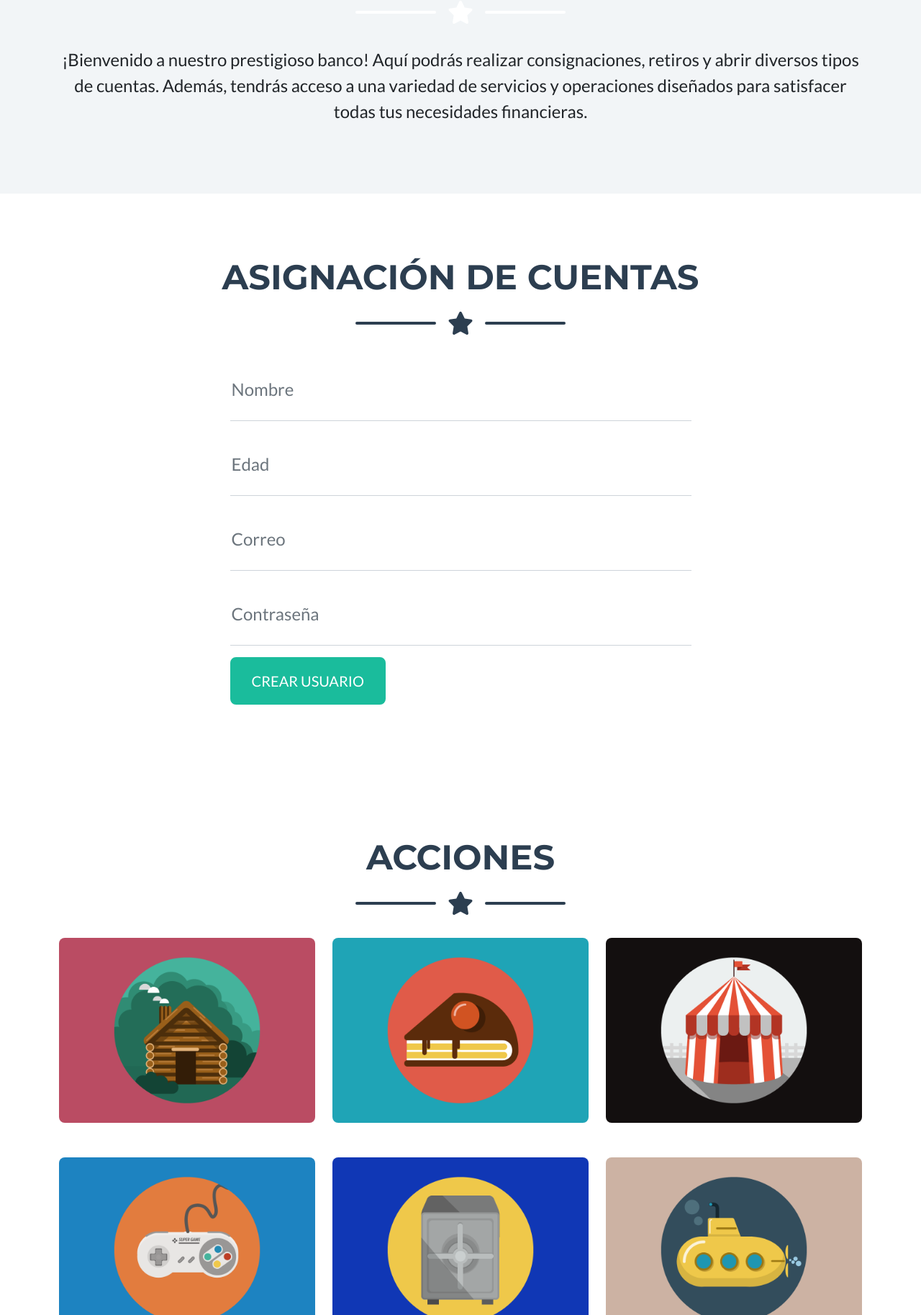
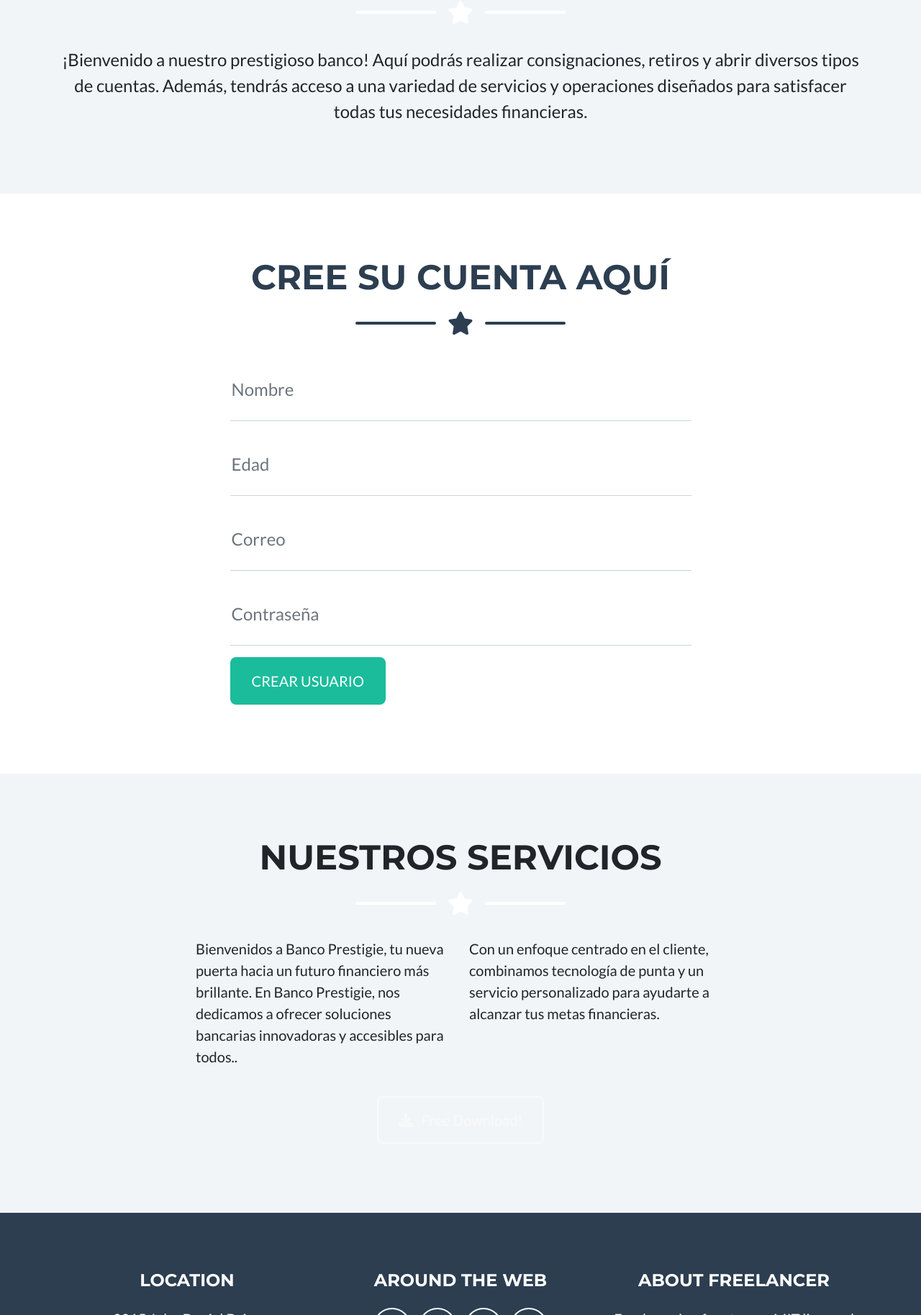
Before and after one commit to OswaldGutierrez/BancoHTML, a website: page public_html/index.html in a window 1280 px wide. Shown: the part 586-2413 px from the top of the page at 72% size. Drawn offline with nearby package versions, Linux system fonts and the light colour scheme.

Commit message:
Mejorando la interfaz de la página

```diff
--- a/public_html/index.html
+++ b/public_html/index.html
@@ -58,8 +58,9 @@
                         });
             }
         </script>
+    </head>
 
-    </head>
+
 
     <body id="page-top">
         <!-- Navigation-->
@@ -72,9 +73,9 @@
                 </button>
                 <div class="collapse navbar-collapse" id="navbarResponsive">
                     <ul class="navbar-nav ms-auto">
-                        <li class="nav-item mx-0 mx-lg-1"><a class="nav-link py-3 px-0 px-lg-3 rounded" href="#portfolio">Portfolio</a></li>
+                        <li class="nav-item mx-0 mx-lg-1"><a class="nav-link py-3 px-0 px-lg-3 rounded" href="#account">Crear cuenta</a></li>
                         <li class="nav-item mx-0 mx-lg-1"><a class="nav-link py-3 px-0 px-lg-3 rounded" href="#about">Servicios</a></li>
-                        <li class="nav-item mx-0 mx-lg-1"><a class="nav-link py-3 px-0 px-lg-3 rounded" href="#contact">Tú cuenta</a></li>
+                        <li class="nav-item mx-0 mx-lg-1"><a class="nav-link py-3 px-0 px-lg-3 rounded" href="#login">Ingresar</a></li>
                     </ul>
                 </div>
             </div>
@@ -100,22 +101,22 @@
             </div>
         </header>
 
-        <!-- Contact Section-->
-        <section class="page-section" id="contact">
+        <!-- Creación de cuenta Section-->
+        <section class="page-section" id="account">
             <div class="container">
-                <!-- Contact Section Heading-->
-                <h2 class="page-section-heading text-center text-uppercase text-secondary mb-0">Asignación de cuentas</h2>
+                <!-- Account Section Heading-->
+                <h2 class="page-section-heading text-center text-uppercase text-secondary mb-0">Cree su cuenta aquí</h2>
                 <!-- Icon Divider-->
                 <div class="divider-custom">
                     <div class="divider-custom-line"></div>
                     <div class="divider-custom-icon"><i class="fas fa-star"></i></div>
                     <div class="divider-custom-line"></div>
                 </div>
-                <!-- Contact Section Form-->
+                <!-- Account Section Form-->
                 <div class="row justify-content-center">
                     <div class="col-lg-8 col-xl-7">
                         <!-- * * * * * * * * * * * * * * *-->
-                        <!-- * * SB Forms Contact Form * *-->
+                        <!-- * * SB Forms Account Form * *-->
                         <!-- * * * * * * * * * * * * * * *-->
                         <!-- This form is pre-integrated with SB Forms.-->
                         <!-- To make this form functional, sign up at-->
@@ -161,76 +162,7 @@
             </div>
         </section>
 
-        <!-- Portfolio Section-->
-        <section class="page-section portfolio" id="portfolio">
-            <div class="container">
-                <!-- Portfolio Section Heading-->
-                <h2 class="page-section-heading text-center text-uppercase text-secondary mb-0">Acciones</h2>
-                <!-- Icon Divider-->
-                <div class="divider-custom">
-                    <div class="divider-custom-line"></div>
-                    <div class="divider-custom-icon"><i class="fas fa-star"></i></div>
-                    <div class="divider-custom-line"></div>
-                </div>
-                <!-- Portfolio Grid Items-->
-                <div class="row justify-content-center">
-                    <!-- Portfolio Item 1-->
-                    <div class="col-md-6 col-lg-4 mb-5">
-                        <div class="portfolio-item mx-auto" data-bs-toggle="modal" data-bs-target="#portfolioModal1">
-                            <div class="portfolio-item-caption d-flex align-items-center justify-content-center h-100 w-100">
-                                <div class="portfolio-item-caption-content text-center text-white"><i class="fas fa-plus fa-3x"></i></div>
-                            </div>
-                            <img class="img-fluid" src="assets/img/portfolio/cabin.png" alt="..." />
-                        </div>
-                    </div>
-                    <!-- Portfolio Item 2-->
-                    <div class="col-md-6 col-lg-4 mb-5">
-                        <div class="portfolio-item mx-auto" data-bs-toggle="modal" data-bs-target="#portfolioModal2">
-                            <div class="portfolio-item-caption d-flex align-items-center justify-content-center h-100 w-100">
-                                <div class="portfolio-item-caption-content text-center text-white"><i class="fas fa-plus fa-3x"></i></div>
-                            </div>
-                            <img class="img-fluid" src="assets/img/portfolio/cake.png" alt="..." />
-                        </div>
-                    </div>
-                    <!-- Portfolio Item 3-->
-                    <div class="col-md-6 col-lg-4 mb-5">
-                        <div class="portfolio-item mx-auto" data-bs-toggle="modal" data-bs-target="#portfolioModal3">
-                            <div class="portfolio-item-caption d-flex align-items-center justify-content-center h-100 w-100">
-                                <div class="portfolio-item-caption-content text-center text-white"><i class="fas fa-plus fa-3x"></i></div>
-                            </div>
-                            <img class="img-fluid" src="assets/img/portfolio/circus.png" alt="..." />
-                        </div>
-                    </div>
-                    <!-- Portfolio Item 4-->
-                    <div class="col-md-6 col-lg-4 mb-5 mb-lg-0">
-                        <div class="portfolio-item mx-auto" data-bs-toggle="modal" data-bs-target="#portfolioModal4">
-                            <div class="portfolio-item-caption d-flex align-items-center justify-content-center h-100 w-100">
-                                <div class="portfolio-item-caption-content text-center text-white"><i class="fas fa-plus fa-3x"></i></div>
-                            </div>
-                            <img class="img-fluid" src="assets/img/portfolio/game.png" alt="..." />
-                        </div>
-                    </div>
-                    <!-- Portfolio Item 5-->
-                    <div class="col-md-6 col-lg-4 mb-5 mb-md-0">
-                        <div class="portfolio-item mx-auto" data-bs-toggle="modal" data-bs-target="#portfolioModal5">
-                            <div class="portfolio-item-caption d-flex align-items-center justify-content-center h-100 w-100">
-                                <div class="portfolio-item-caption-content text-center text-white"><i class="fas fa-plus fa-3x"></i></div>
-                            </div>
-                            <img class="img-fluid" src="assets/img/portfolio/safe.png" alt="..." />
-                        </div>
-                    </div>
-                    <!-- Portfolio Item 6-->
-                    <div class="col-md-6 col-lg-4">
-                        <div class="portfolio-item mx-auto" data-bs-toggle="modal" data-bs-target="#portfolioModal6">
-                            <div class="portfolio-item-caption d-flex align-items-center justify-content-center h-100 w-100">
-                                <div class="portfolio-item-caption-content text-center text-white"><i class="fas fa-plus fa-3x"></i></div>
-                            </div>
-                            <img class="img-fluid" src="assets/img/portfolio/submarine.png" alt="..." />
-                        </div>
-                    </div>
-                </div>
-            </div>
-        </section>
+
         <!-- About Section-->
         <section class="page-section bg-primary text-white mb-0" id="about">
             <div class="container">
```
